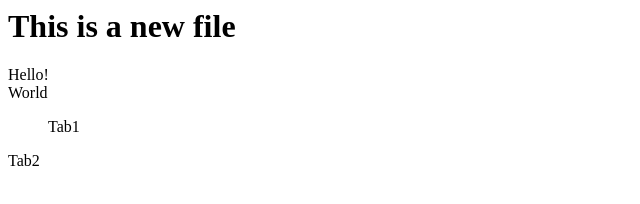
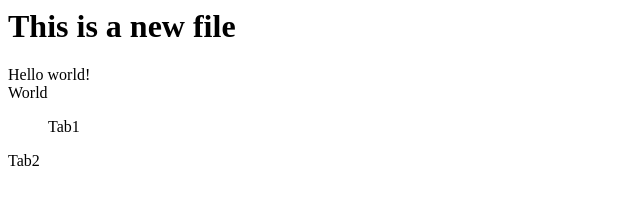
Before and after one commit to aakashvishwakarma/Demo-repo, a plain HTML site: page Index.html in a window 1280 px wide. Shown: the full height of the page, 0-640 px from the left. Drawn offline with Linux system fonts and the light colour scheme.

Commit message:
Update Index.html

```diff
--- a/Index.html
+++ b/Index.html
@@ -1,7 +1,7 @@
 <html>
     <Body>
         <h1>This is a new file</h1>
-        <div>Hello!</div>
+        <div>Hello world!</div>
         <div>World</div>
         <ul>Tab1</ul>
         <u1>Tab2</u1>
```
